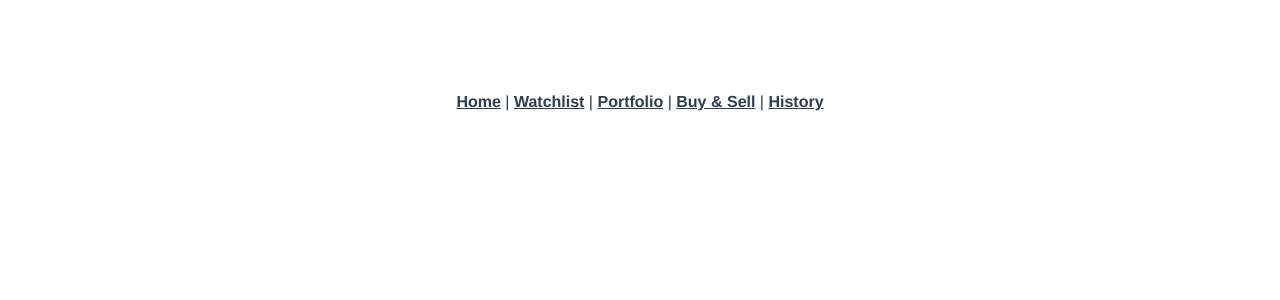
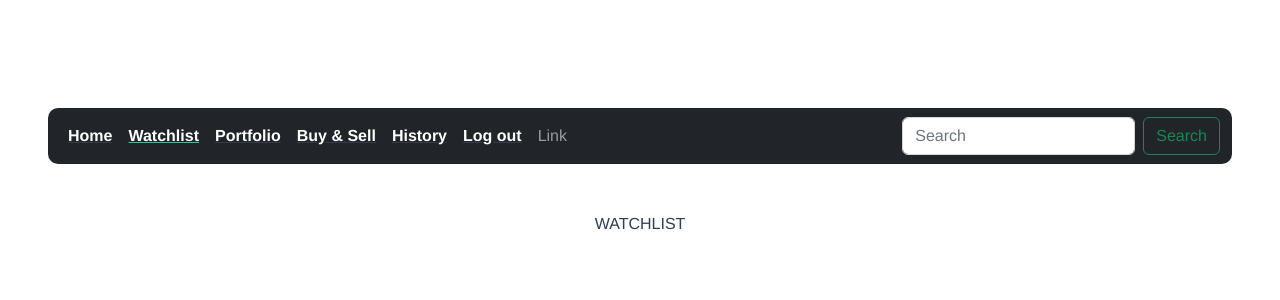
Before and after one commit to kristjanparna/front_stockwatch, a Vue app: page /#/watchlist in a window 1280 px wide. Shown: the top 300 px of the page. Built offline with nearby package versions, Linux system fonts and the light colour scheme.

Commit message:
Added different views and navbar

```diff
--- a/src/router/index.js
+++ b/src/router/index.js
@@ -4,6 +4,7 @@ import HomeView from '../views/HomeView.vue'
 import LoginView from "@/views/LoginView";
 import RegisterView from "@/views/RegisterView";
 import WatchListView from "@/views/WatchListView";
+import PortfolioView from "@/views/PortfolioView";
 
 Vue.use(VueRouter)
 
@@ -24,9 +25,14 @@ const routes = [
     component: RegisterView
   },
   {
-    path: "/watchlist",
+    path: '/watchlist',
     name: 'watchListRoute',
     component: WatchListView
+  },
+  {
+    path: '/portfolio',
+    name: 'portfolioRoute',
+    component: PortfolioView
   }
 ]
 
--- /dev/null
+++ b/src/views/PortfolioView.vue
@@ -0,0 +1,63 @@
+<template>
+<div>
+  <div>
+    <nav class="navbar navbar-expand-md navbar-dark bg-dark m-5" style="border-radius: 10px">
+      <div class="container-fluid">
+        <button class="navbar-toggler" type="button" data-bs-toggle="collapse" data-bs-target="#navbarSupportedContent" aria-controls="navbarSupportedContent" aria-expanded="false" aria-label="Toggle navigation">
+          <span class="navbar-toggler-icon"></span>
+        </button>
+        <div class="collapse navbar-collapse" id="navbarSupportedContent">
+          <ul class="navbar-nav me-auto mb-2 mb-lg-0">
+            <li class="nav-item">
+              <router-link to="/home">
+                <a class="nav-link active" aria-current="page" href="#">Home</a>
+              </router-link>
+            </li>
+            <li class="nav-item">
+              <router-link to="/watchlist">
+                <a class="nav-link active" aria-current="page" href="#">Watchlist</a>
+              </router-link>
+            </li>
+            <li class="nav-item">
+              <router-link to="/portfolio">
+                <a class="nav-link active" aria-current="page" href="#">Portfolio</a>
+              </router-link>
+            </li>
+            <li class="nav-item">
+              <router-link to="/portfolio">
+                <a class="nav-link active" aria-current="page" href="#">Buy & Sell</a>
+              </router-link>
+            </li>
+            <li class="nav-item">
+              <router-link to="/portfolio">
+                <a class="nav-link active" aria-current="page" href="#">History</a>
+              </router-link>
+            </li>
+            <li class="nav-item">
+              <router-link to="/">
+                <a class="nav-link active" aria-current="page" href="#">Log out</a>
+              </router-link>
+            </li>
+            <li class="nav-item">
+              <a class="nav-link" href="#">Link</a>
+            </li>
+
+          </ul>
+          <form class="d-flex">
+            <input class="form-control me-2" type="search" placeholder="Search" aria-label="Search">
+            <button class="btn btn-outline-success" type="submit">Search</button>
+          </form>
+        </div>
+      </div>
+    </nav>
+  </div>
+
+  <p>PORTFOLIO</p>
+</div>
+</template>
+
+<script>
+export default {
+  name: "PortfolioView"
+}
+</script>
--- a/src/views/WatchListView.vue
+++ b/src/views/WatchListView.vue
@@ -3,17 +3,56 @@
   <div>
 
     <div>
-      <div>
-        <nav>
-          <router-link to="/">Home</router-link> |
-          <router-link to="/login">Watchlist</router-link> |
-          <router-link to="/register">Portfolio</router-link> |
-          <router-link to="/register">Buy & Sell</router-link> |
-          <router-link to="/register">History</router-link>
-        </nav>
-        <router-view/>
-      </div>
+      <nav class="navbar navbar-expand-md navbar-dark bg-dark m-5" style="border-radius: 10px">
+        <div class="container-fluid">
+          <button class="navbar-toggler" type="button" data-bs-toggle="collapse" data-bs-target="#navbarSupportedContent" aria-controls="navbarSupportedContent" aria-expanded="false" aria-label="Toggle navigation">
+            <span class="navbar-toggler-icon"></span>
+          </button>
+          <div class="collapse navbar-collapse" id="navbarSupportedContent">
+            <ul class="navbar-nav me-auto mb-2 mb-lg-0">
+              <li class="nav-item">
+                <router-link to="/home">
+                  <a class="nav-link active" aria-current="page" href="#">Home</a>
+                </router-link>
+              </li>
+              <li class="nav-item">
+                <router-link to="/watchlist">
+                  <a class="nav-link active" aria-current="page" href="#">Watchlist</a>
+                </router-link>
+              </li>
+              <li class="nav-item">
+                <router-link to="/portfolio">
+                  <a class="nav-link active" aria-current="page" href="#">Portfolio</a>
+                </router-link>
+              </li>
+              <li class="nav-item">
+                <router-link to="/portfolio">
+                  <a class="nav-link active" aria-current="page" href="#">Buy & Sell</a>
+                </router-link>
+              </li>
+              <li class="nav-item">
+                <router-link to="/portfolio">
+                  <a class="nav-link active" aria-current="page" href="#">History</a>
+                </router-link>
+              </li>
+              <li class="nav-item">
+                <router-link to="/">
+                  <a class="nav-link active" aria-current="page" href="#">Log out</a>
+                </router-link>
+              </li>
+              <li class="nav-item">
+                <a class="nav-link" href="#">Link</a>
+              </li>
+            </ul>
+            <form class="d-flex">
+              <input class="form-control me-2" type="search" placeholder="Search" aria-label="Search">
+              <button class="btn btn-outline-success" type="submit">Search</button>
+            </form>
+          </div>
+        </div>
+      </nav>
     </div>
+    <p>WATCHLIST</p>
 
   </div>
 
```
